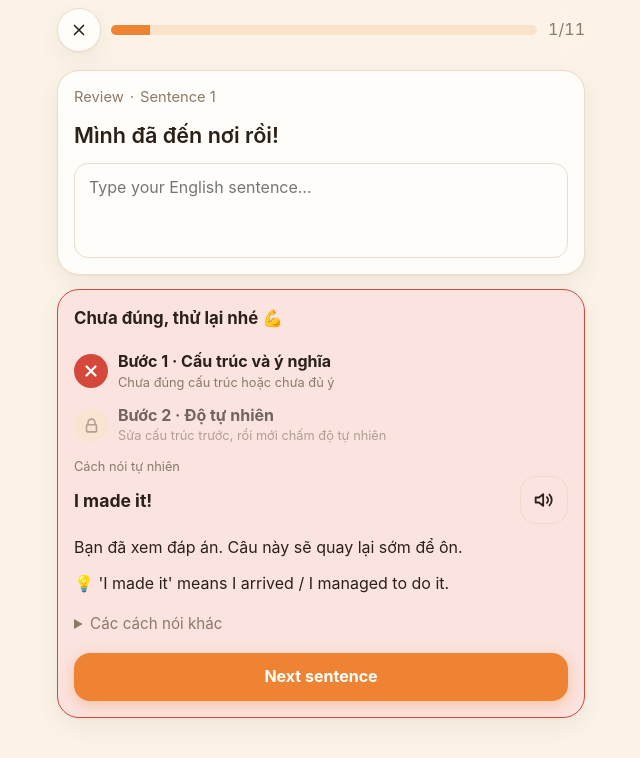
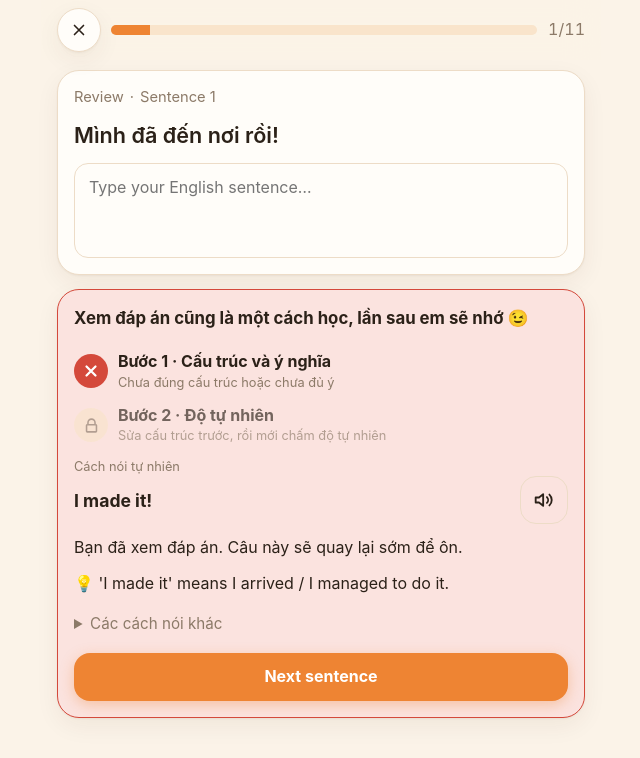
Before and after one commit to cuongtm18/engs-training, a Nuxt app: page /practice in a window 1280 px wide. Both pictures are taken after a click on the button "Show answer". Shown: the top 758 px of the page, without its empty margins (319-959 px from the left). Built offline with nearby package versions, Linux system fonts and the light colour scheme.

Commit message:
Friendly, humorous praise lines for results, combos and round summary
Co-Authored-By: Claude Sonnet 5.5 <noreply@anthropic.com>
Claude-Session: https://claude.ai/code/session_013Jz8YxQZNnRx9AbLGDgQm7

```diff
--- a/pages/practice.vue
+++ b/pages/practice.vue
@@ -18,6 +18,9 @@ const answer = ref('')
 const result = ref<CheckResult | null>(null)
 const requeued = new Set<string>()
 const tally = reactive({ perfect: 0, good: 0, wrong: 0 })
+const praise = ref('')
+const donePhrase = ref('')
+let combo = 0
 const input = ref<HTMLTextAreaElement>()
 
 const current = computed(() => queue.value[index.value])
@@ -101,7 +104,7 @@ async function submit() {
   }
 }
 
-function finish(res: CheckResult) {
+function finish(res: CheckResult, opts: { peek?: boolean } = {}) {
   const s = current.value!
   // Guard (also covers results cached by older versions): the natural version must be English.
   if (hasVietnamese(res.natural)) res = { ...res, natural: s.en }
@@ -109,6 +112,12 @@ function finish(res: CheckResult) {
   phase.value = 'result'
   const v = verdictOf(res)
   tally[v]++
+  combo = res.structureOk ? combo + 1 : 0
+  praise.value = opts.peek
+    ? pickPraise('peek')
+    : v === 'perfect'
+      ? (comboPraise(combo) ?? pickPraise(res.engine === 'local' ? 'exact' : 'perfect'))
+      : pickPraise(v)
   store.grade(s.id, v === 'perfect' ? 2 : v === 'good' ? 1 : 0)
   if (v === 'wrong' && !requeued.has(s.id)) {
     requeued.add(s.id)
@@ -119,11 +128,12 @@ function finish(res: CheckResult) {
 function reveal() {
   const s = current.value
   if (!s || phase.value !== 'answer') return
-  finish({ structureOk: false, naturalness: 0, natural: s.en, explanation: 'Bạn đã xem đáp án. Câu này sẽ quay lại sớm để ôn.', engine: 'local' })
+  finish({ structureOk: false, naturalness: 0, natural: s.en, explanation: 'Bạn đã xem đáp án. Câu này sẽ quay lại sớm để ôn.', engine: 'local' }, { peek: true })
 }
 
 function next() {
   if (index.value + 1 >= queue.value.length) {
+    donePhrase.value = donePraise(tally.perfect + tally.good, tally.perfect + tally.good + tally.wrong)
     phase.value = 'done'
     return
   }
@@ -162,7 +172,6 @@ onBeforeUnmount(() => {
   if (import.meta.client && 'speechSynthesis' in window) speechSynthesis.cancel()
 })
 
-const title = { perfect: 'Tuyệt vời! 🎉', good: 'Đúng rồi, nói tự nhiên hơn nữa nhé 👍', wrong: 'Chưa đúng, thử lại nhé 💪' }
 const levelText = (n: number) => (n >= 90 ? 'Như người bản xứ' : n >= 70 ? 'Khá tự nhiên' : n >= 40 ? 'Hơi gượng' : 'Cần chỉnh nhiều')
 </script>
 
@@ -200,7 +209,7 @@ const levelText = (n: number) => (n >= 90 ? 'Như người bản xứ' : n >= 70
 
     <section v-if="phase === 'result' && result" class="card res" :class="verdict">
       <div class="row between">
-        <h2>{{ title[verdict] }}</h2>
+        <h2>{{ praise }}</h2>
         <span v-if="result.engine === 'offline'" class="tag">offline</span>
       </div>
 
@@ -249,6 +258,7 @@ const levelText = (n: number) => (n >= 90 ? 'Như người bản xứ' : n >= 70
 
   <section v-else-if="phase === 'done'" class="card done">
     <h1>Round complete! 🎊</h1>
+    <p class="praise">{{ donePhrase }}</p>
     <div class="sum">
       <div><b>{{ tally.perfect }}</b><span class="muted">rất tự nhiên</span></div>
       <div><b>{{ tally.good }}</b><span class="muted">cần tự nhiên hơn</span></div>
@@ -300,6 +310,8 @@ const levelText = (n: number) => (n >= 90 ? 'Như người bản xứ' : n >= 70
 .alts { font-size: .95rem; }
 .alts summary { cursor: pointer; color: var(--muted); padding: 12px 0; margin: -6px 0; }
 .alts ul { margin: 6px 0 0; padding-left: 20px; }
+.praise { margin: -6px 0 0; font-weight: 650; font-size: 1.02rem; text-wrap: balance; }
+.res h2 { text-wrap: balance; }
 .done { text-align: center; display: flex; flex-direction: column; gap: 16px; margin-top: 12vh; padding: 22px 18px; }
 .sum { display: grid; grid-template-columns: repeat(3, 1fr); gap: 8px; }
 .sum > div { display: flex; flex-direction: column; align-items: center; gap: 2px; padding: 12px 4px; border-radius: 16px; background: var(--soft); }
--- /dev/null
+++ b/utils/praise.ts
@@ -0,0 +1,91 @@
+// Câu khen/động viên thân thiện, hài hước. Xưng hô "em" với người học.
+const POOLS = {
+  // đúng cấu trúc và rất tự nhiên (>= 85%)
+  perfect: [
+    'Uây, em sắp thành người bản xứ rồi đấy! 🎉',
+    'Em còn sáng nữa đấy! ✨',
+    'Chuẩn không cần chỉnh! 👌',
+    'Đỉnh của chóp! 🚀',
+    'Em làm người bản xứ ghen tị rồi nhé 😎',
+    'Nghe như em sống ở nước ngoài lâu năm rồi ấy! 🌍',
+    'Câu này mà đem đi phỏng vấn là đậu ngay! 💼',
+    'Chính xác luôn, không lăn tăn gì cả! 🎯',
+    'Ôi trời, hay thế! Cho em một tràng pháo tay 👏',
+    'Siêu! Tiếng Anh của em đang lên đời rồi 🔥',
+    'Quá đã! Em đang bay rồi đấy 🕊️',
+    'Giỏi dữ vậy! Mai em dạy lại mình nhé 😄',
+  ],
+  // gõ đúng y câu mẫu
+  exact: [
+    'Y chang đáp án mẫu luôn, em học bài kỹ ghê! 📚',
+    'Trùng khớp hoàn toàn! Trí nhớ em tốt thật đấy 🧠',
+    'Không sai một chữ nào, em đỉnh quá! 🏆',
+    'Chuẩn từng chữ! Em là học sinh cưng của app rồi 💛',
+  ],
+  // đúng cấu trúc, cần tự nhiên hơn
+  good: [
+    'Đúng rồi! Thêm chút gia vị nữa là chuẩn bản xứ 🌶️',
+    'Gần tới đích rồi, em giỏi lắm! 👍',
+    'Ý chuẩn, chỉ cần mài thêm cho bóng thôi ✨',
+    'Ổn áp rồi! Còn chút tự nhiên nữa là hoàn hảo 😉',
+    'Người ta hiểu em ngay rồi, giờ làm cho mượt hơn thôi 🍃',
+    "Đúng ý rồi, chỉ hơi 'sách giáo khoa' xíu thôi 📖",
+    'Em làm tốt đấy! Chỉnh nhẹ là đỉnh 💪',
+    'Còn một bước nữa là lên level mới 🎮',
+  ],
+  // chưa đúng cấu trúc hoặc ý nghĩa
+  wrong: [
+    'Chưa trúng đâu, nhưng em đang đi đúng hướng 🧭',
+    'Sai một chút thôi, ai mà chẳng vấp! Thử lại nào 💪',
+    'Không sao, lỗi sai là bạn thân của người học giỏi 🤝',
+    'Ối, trượt rồi! Nhưng em sắp bắt được nó đó 🎣',
+    'Chưa đúng, nhưng dám làm là giỏi rồi 🌱',
+    'Hụt xíu thôi! Xem lại rồi mình chốt nhé 😄',
+    'Câu này hơi lì, lần sau mình hạ gục nó nha 🥊',
+    'Đừng nản nha, ai học cũng từng sai đoạn này 🫶',
+  ],
+  // bấm xem đáp án
+  peek: [
+    'Xem đáp án cũng là một cách học, lần sau em sẽ nhớ 😉',
+    'Không sao, nhìn kỹ rồi nhớ nhé 📌',
+    "Câu này sẽ quay lại sớm để em 'trả thù' 😎",
+    'Biết đâu lần sau em lại nhớ ra ngay 💡',
+  ],
+  // cuối lượt, theo tỉ lệ câu đúng cấu trúc
+  doneHigh: ['Xuất sắc! Em làm mình tự hào quá 🏆', 'Một lượt hoàn hảo! Nghỉ chút uống nước nha 🥤', 'Em đúng là cao thủ tiếng Anh tương lai 😎'],
+  doneMid: ['Làm tốt lắm! Thêm một lượt nữa là nhớ luôn 🎉', 'Khá ghê! Ngày mai em sẽ còn giỏi hơn 🌟', 'Đều tay lắm, cứ giữ nhịp này nhé 🥁'],
+  doneLow: ['Hôm nay hơi khó, nhưng em đã cố gắng rồi 💪', 'Sai nhiều cũng là học nhiều. Mai làm lại nhé 🌱', 'Những câu chưa đúng sẽ quay lại sớm, em đừng lo 🤗'],
+} as const
+
+export type PraiseKind = keyof typeof POOLS
+
+/** Giữ icon cuối câu dính liền với từ trước nó để không bị rớt xuống dòng riêng. */
+const glue = (s: string) => s.replace(/ ([^\p{L}\p{N}\s]+)$/u, '\u00A0$1')
+
+const last: Partial<Record<PraiseKind, number>> = {}
+
+/** Chọn ngẫu nhiên một câu, không lặp lại câu vừa dùng gần nhất của cùng loại. */
+export function pickPraise(kind: PraiseKind): string {
+  const pool = POOLS[kind]
+  let i = Math.floor(Math.random() * pool.length)
+  if (pool.length > 1 && i === last[kind]) i = (i + 1 + Math.floor(Math.random() * (pool.length - 1))) % pool.length
+  last[kind] = i
+  return glue(pool[i]!)
+}
+
+/** Khen khi đúng liên tiếp nhiều câu. Trả về null nếu chưa tới mốc. */
+export function comboPraise(n: number): string | null {
+  const lines: Record<number, string> = {
+    3: 'Combo x3! Em đang vào form rồi đấy 🔥',
+    5: 'Combo x5! Ai cản được em nữa không? 🚀',
+    8: 'Combo x8! Em đang cháy thật sự luôn 🔥🔥',
+    10: 'Combo x10! Quá đỉnh, em là máy học tiếng Anh à? 🤖',
+    15: 'Combo x15! Mình xin nhường ngôi cho em 👑',
+  }
+  return lines[n] ? glue(lines[n]!) : null
+}
+
+export function donePraise(ok: number, total: number): string {
+  const r = total ? ok / total : 0
+  return pickPraise(r >= 0.9 ? 'doneHigh' : r >= 0.6 ? 'doneMid' : 'doneLow')
+}
```
